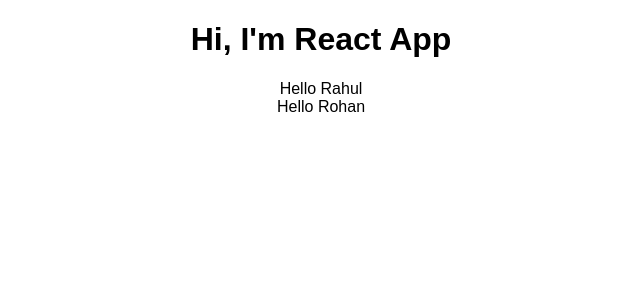
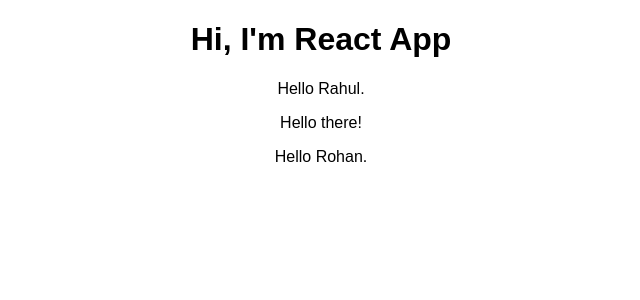
Before and after one commit to rnair1607/react-complete-guide-e-guide, a React (Create React App) app: page / in a window 1280 px wide. Shown: the top 300 px of the page, without its empty margins (319-959 px from the left). Built offline with nearby package versions, Linux system fonts and the light colour scheme.

Commit message:
props and children

```diff
--- a/src/App.js
+++ b/src/App.js
@@ -8,7 +8,7 @@
     return (
       <div className="App">
         <h1>Hi, I'm React App</h1>
-        <Person name="Rahul" />
+        <Person name="Rahul">Hello there!</Person>
         <Person name="Rohan" />
       </div>
     );
--- a/src/Person/Person.jsx
+++ b/src/Person/Person.jsx
@@ -1,7 +1,12 @@
 import React from "react";
 
-const person = ({ name }) => {
-  return <div>Hello {name}</div>;
+const person = ({ name, children }) => {
+  return (
+    <div>
+      <p>Hello {name}.</p>
+      <p>{children}</p>
+    </div>
+  );
 };
 
 export default person;
```
